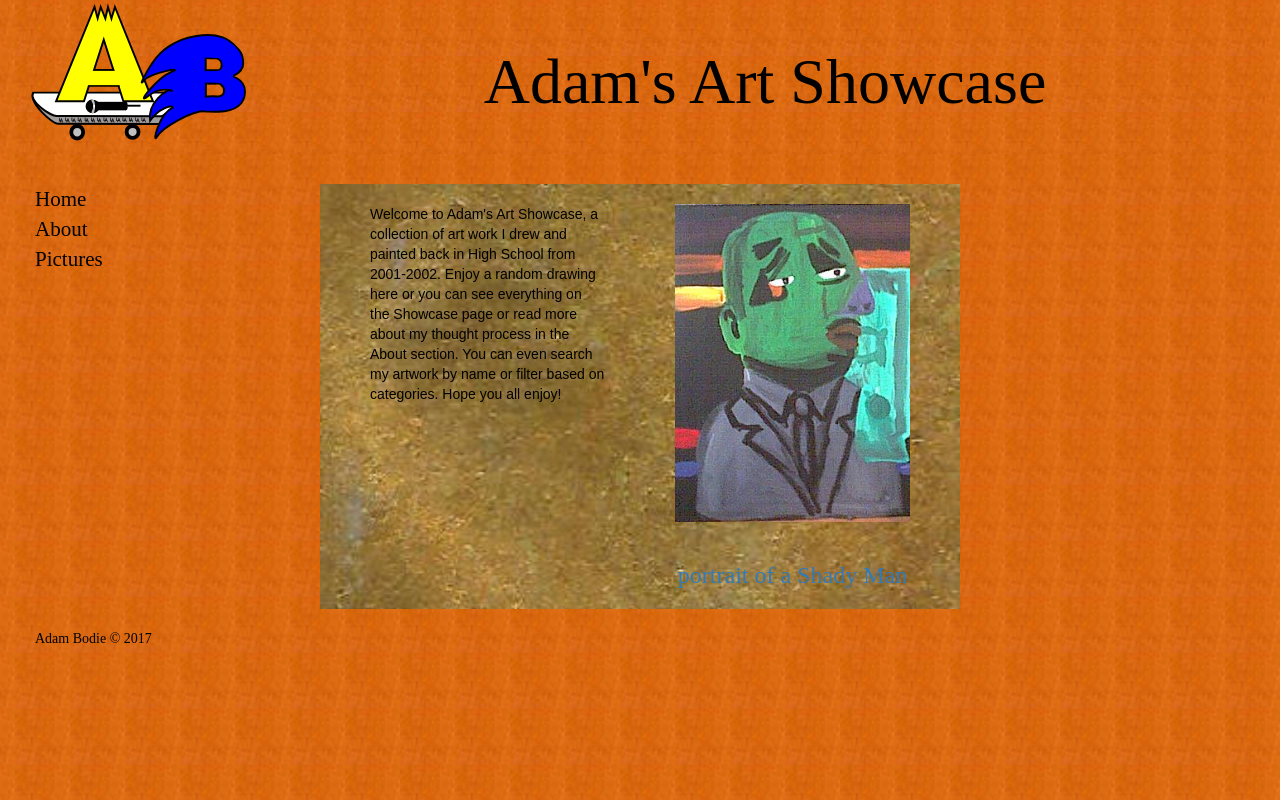
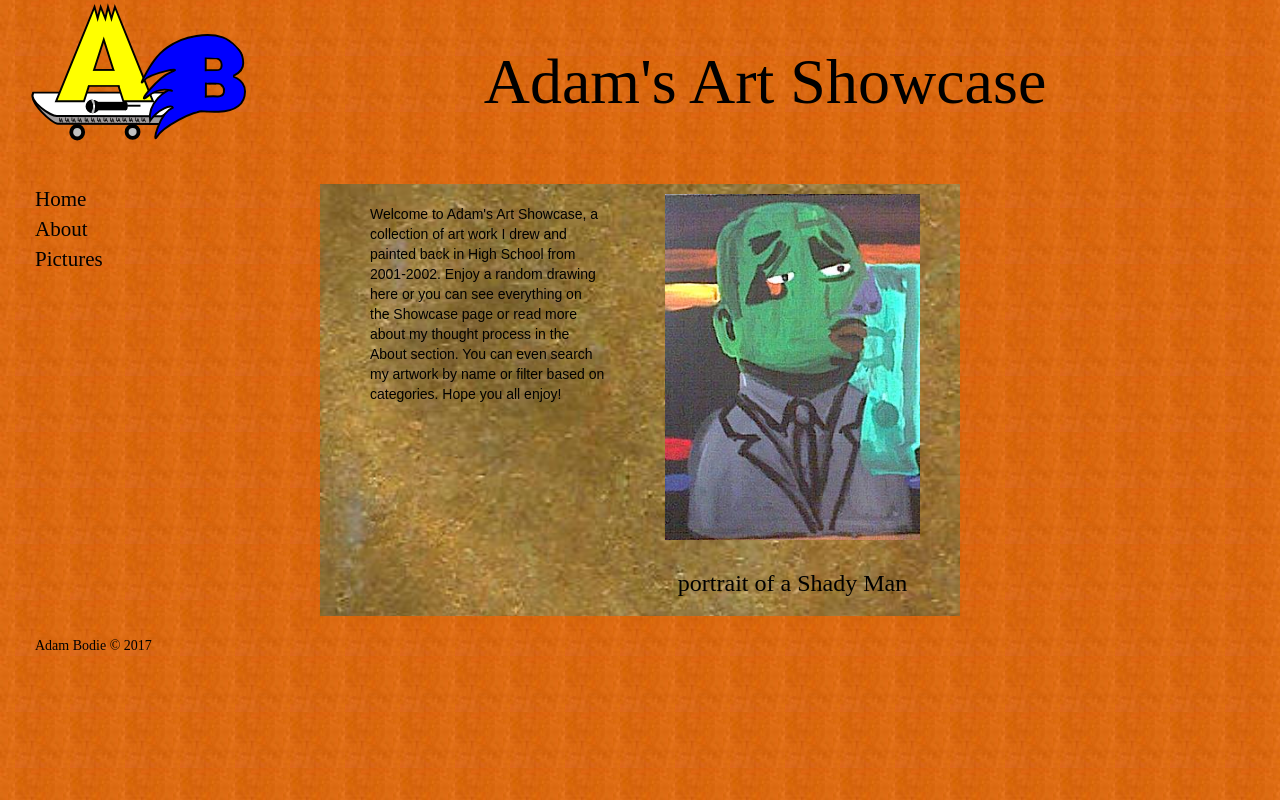
Before and after one commit to adambodie/art-showcase, a React (Create React App) app: page / in a window 1280 px wide. Built offline with nearby package versions, Linux system fonts and the light colour scheme; a web font is replaced by a local one.

Commit message:
Updated home page styles

```diff
--- a/public/index.html
+++ b/public/index.html
@@ -40,6 +40,6 @@
 	<script src="https://maxcdn.bootstrapcdn.com/bootstrap/3.3.6/js/bootstrap.min.js"></script>
 	<script src="/js/imagelightbox.js"></script>
 	<script src="/js/myFrontPageLightbox.js"></script>
-	<script src="/js/myLightbox.js"></script>
+	<!--<script src="/js/myLightbox.js"></script>-->
   </body>
 </html>
--- a/src/components/Feature.js
+++ b/src/components/Feature.js
@@ -10,8 +10,8 @@ const Feature =() => {
 	<div id="feature">
 		<Link to={PictureList[random].image} data-imagelightbox="a">
 			<img src={PictureList[random].image} className="img-responsive" alt={PictureList[random].title}/>
-			<h3>{PictureList[random].title}</h3>
 		</Link>
+		<h3>{PictureList[random].title}</h3>
 	</div>
 	)
 
--- a/src/components/Pictures.js
+++ b/src/components/Pictures.js
@@ -3,6 +3,7 @@ import {
   Route,
   Link
 } from 'react-router-dom'
+import '../css/showcase.css';
 import Picture from './Picture.js'
 import PictureList from '../data/pictures.js';
 
--- a/src/css/main.css
+++ b/src/css/main.css
@@ -78,7 +78,14 @@ footer {
 
 
 #feature img {
-	padding: 20px;
+	padding: 10px;
+	display: block;
+	margin: 0 auto;
+}
+
+#feature img:hover {
+	transition-duration: 0.5s;
+	transform: scale(1.1, 1.1);
 }
 #feature h3 {
 	font-family: 'Frijole', cursive;
@@ -92,6 +99,7 @@ footer {
   cursor: pointer;
   position: fixed;
   z-index: 10000;
+  padding: 0;
 }
 
 #imagelightbox-overlay {
--- a/src/css/showcase.css
+++ b/src/css/showcase.css
@@ -110,8 +110,6 @@ h2 {
   cursor: pointer;
   position: fixed;
   z-index: 10000;
-  top: 0!important;
-  left: 0!important;
   padding: 20px;
   }
 
--- a/src/index.js
+++ b/src/index.js
@@ -3,7 +3,6 @@ import ReactDOM from 'react-dom';
 import App from './App';
 import './css/main.css';
 import './css/about.css';
-import './css/showcase.css';
 import './css/query.css';
 
 ReactDOM.render(
```
Also changed, not shown: public/js/myFrontPageLightbox.js (line endings or trailing spaces).
